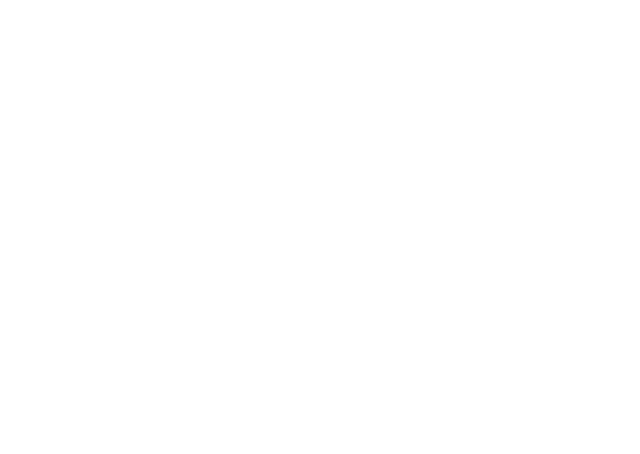
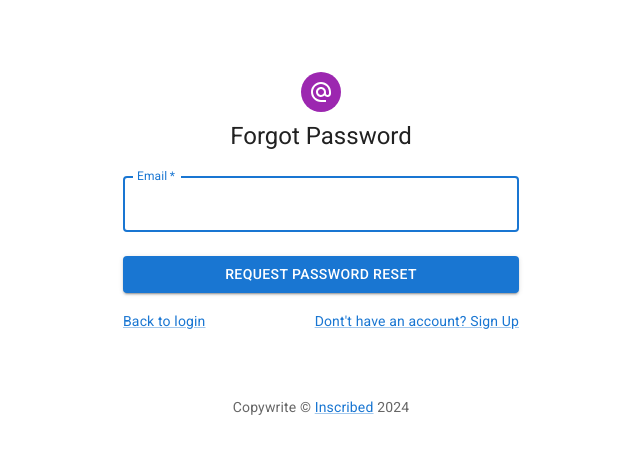
Before and after one commit to newgen211/Inscribed, a React (Vite) app in the folder client/: page /forgot-password in a window 1280 px wide. Before the commit this address had no page. Shown: the top 454 px of the page, without its empty margins (319-959 px from the left). Built offline with nearby package versions, Linux system fonts and the light colour scheme.

Commit message:
Adds forgot password page

```diff
--- a/client/src/App.tsx
+++ b/client/src/App.tsx
@@ -1,6 +1,7 @@
 import { BrowserRouter, Route, Routes } from 'react-router-dom';
 import LoginPage from './pages/LoginPage';
 import SignupPage from './pages/SignupPage';
+import ForgotPasswordPage from './pages/ForgotPasswordPage';
 
 export default function App() {
 
@@ -12,6 +13,7 @@
 
         <Route path='/' element={<LoginPage />} />
         <Route path='/sign-up' element={<SignupPage />} />
+        <Route path='/forgot-password' element={<ForgotPasswordPage />} />
 
       </Routes>
 
--- /dev/null
+++ b/client/src/pages/ForgotPasswordPage.tsx
@@ -0,0 +1,90 @@
+import { Avatar, Box, Button, Checkbox, Container, FormControlLabel, Grid, TextField, Typography, Link } from '@mui/material';
+import AlternateEmailIcon from '@mui/icons-material/AlternateEmail';
+import { Link as ReactRouterDomLink } from 'react-router-dom';
+import Copyright from '../components/Copyright';
+
+
+export default function ForgotpasswordPage() {
+
+    return (
+
+        <Container component='main' maxWidth='xs'>
+
+
+            <Box
+                sx={{
+                    marginTop: 8,
+                    display: 'flex',
+                    flexDirection: 'column',
+                    alignItems: 'center',
+                }}
+            >
+                {/* Icon and Title */}
+                <Avatar
+                    sx={{
+                        m: 1,
+                        bgcolor: 'secondary.main'
+                    }}
+                >
+                    <AlternateEmailIcon />
+                </Avatar>
+
+                <Typography component='h1' variant='h5'>Forgot Password</Typography>
+
+                {/* Forgot Password Form */}
+                <Box component='form' noValidate sx={{ mt: 1 }}>
+
+                    <TextField
+                        margin='normal'
+                        required
+                        fullWidth
+                        id='email'
+                        label='Email'
+                        name='email'
+                        autoComplete='email'
+                        type='email'
+                        autoFocus
+                    />
+
+                    <Button
+                        type='submit'
+                        fullWidth
+                        variant='contained'
+                        sx={{my: 2}}
+                    >
+                        Request Password Reset
+                    </Button>
+
+                    <Grid container>
+
+                        <Grid item xs>
+                            <Link component={ReactRouterDomLink} to='/' variant='body2'>
+                                Back to login
+                            </Link>
+                        </Grid>
+
+                        <Grid item>
+                            <Link component={ReactRouterDomLink} to='/sign-up' variant='body2'>
+                                Dont't have an account? Sign Up
+                            </Link>
+                        </Grid>
+
+                    </Grid>
+
+                </Box>
+
+            </Box>
+
+            {/* Copyright component */}
+            <Copyright
+                sx={{
+                    mt: 8,
+                    mb: 4
+                }}
+            />
+
+        </Container>
+
+    );
+
+}
```
